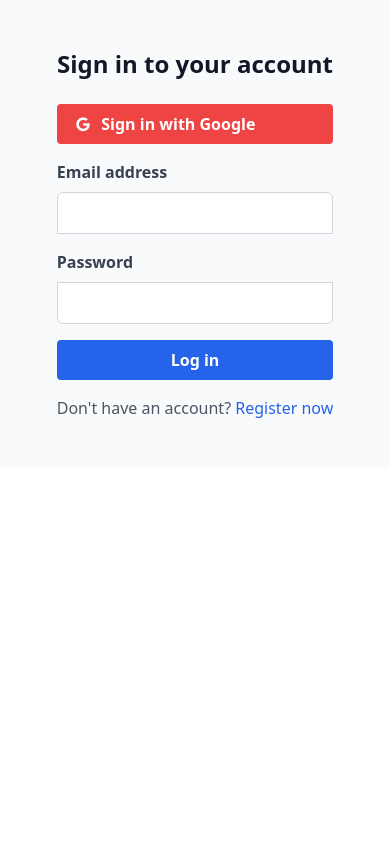
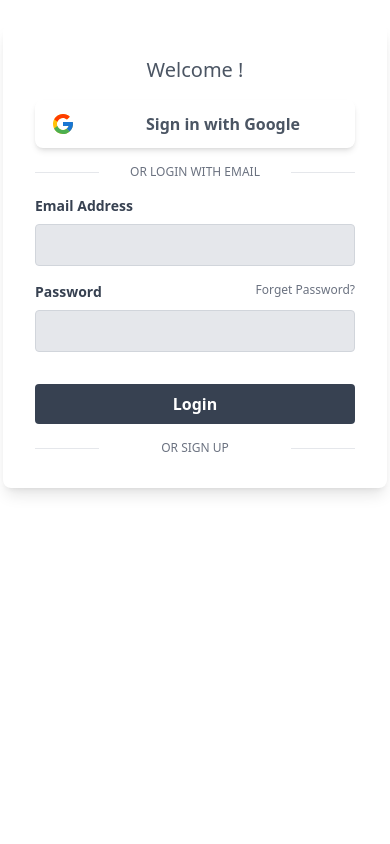
Before and after one commit to mateokurti/sistem-postar, a PHP site: page /app/Views/auth/sign_in.php in a window 390 px wide. Run offline with PHP 8.4, Linux system fonts and the light colour scheme; data that the repository does not hold is empty.

Commit message:
sign_in fix

```diff
--- a/app/Views/auth/sign_in.php
+++ b/app/Views/auth/sign_in.php
@@ -6,52 +6,47 @@
     </div>
 <?php endif; ?>
 
-<div class="flex flex-col lg:flex-row h-screen">
-    <!-- Left column -->
-    <div class="bg-gray-50 lg:w-1/2 flex items-center justify-center">
-        <div class="mx-auto max-w-md py-12 px-4 sm:px-6 lg:px-8">
-            <div class="space-y-6">
-                <h2 class="text-center text-2xl font-extrabold text-gray-900">
-                    Sign in to your account
-                </h2>
-                <div class="flex flex-col space-y-4">
-                    <!-- Google sign-in button -->
-                    <a href="#" class="bg-red-500 hover:bg-red-700 text-white font-bold py-2 px-4 rounded">
-                        <i class="fa fa-google fa-fw mr-2"></i>Sign in with Google
-                    </a>
-                    <!-- Email and password input fields -->
-                    <div>
-                        <label for="email" class="block text-gray-700 font-bold mb-2">
-                            Email address
-                        </label>
-                        <input id="email" name="email" type="email" required
-                            class="appearance-none rounded-none relative block w-full px-3 py-2 border border-gray-300 placeholder-gray-500 text-gray-900 rounded-t-md focus:outline-none focus:ring-blue-500 focus:border-blue-500 focus:z-10 sm:text-sm">
-                    </div>
-                    <div>
-                        <label for="password" class="block text-gray-700 font-bold mb-2">
-                            Password
-                        </label>
-                        <input id="password" name="password" type="password" required
-                            class="appearance-none rounded-none relative block w-full px-3 py-2 border border-gray-300 placeholder-gray-500 text-gray-900 rounded-b-md focus:outline-none focus:ring-blue-500 focus:border-blue-500 focus:z-10 sm:text-sm">
-                    </div>
-                    <!-- Login and registration buttons -->
-                    <div>
-                        <button type="submit"
-                            class="w-full bg-blue-600 hover:bg-blue-700 text-white font-bold py-2 px-4 rounded">
-                            Log in
-                        </button>
-                    </div>
-                    <div class="text-center">
-                        <span class="text-gray-600">Don't have an account?</span>
-                        <a href="#" class="text-blue-600 hover:text-blue-800">Register now</a>
-                    </div>
+<div class="py-6">
+  <div class="flex bg-white rounded-lg shadow-lg overflow-hidden mx-auto max-w-sm lg:max-w-4xl">
+        <div class="hidden lg:block lg:w-1/2 bg-cover" style="background-image:url('postaa.jpg')"></div>
+        <div class="w-full p-8 lg:w-1/2">
+            <p class="text-xl text-gray-600 text-center">Welcome !</p>
+            <a href="#" class="flex items-center justify-center mt-4 text-white rounded-lg shadow-md hover:bg-gray-100">
+                <div class="px-4 py-3">
+                    <svg class="h-6 w-6" viewBox="0 0 40 40">
+                        <path d="M36.3425 16.7358H35V16.6667H20V23.3333H29.4192C28.045 27.2142 24.3525 30 20 30C14.4775 30 10 25.5225 10 20C10 14.4775 14.4775 9.99999 20 9.99999C22.5492 9.99999 24.8683 10.9617 26.6342 12.5325L31.3483 7.81833C28.3717 5.04416 24.39 3.33333 20 3.33333C10.7958 3.33333 3.33335 10.7958 3.33335 20C3.33335 29.2042 10.7958 36.6667 20 36.6667C29.2042 36.6667 36.6667 29.2042 36.6667 20C36.6667 18.8825 36.5517 17.7917 36.3425 16.7358Z" fill="#FFC107"/>
+                        <path d="M5.25497 12.2425L10.7308 16.2583C12.2125 12.59 15.8008 9.99999 20 9.99999C22.5491 9.99999 24.8683 10.9617 26.6341 12.5325L31.3483 7.81833C28.3716 5.04416 24.39 3.33333 20 3.33333C13.5983 3.33333 8.04663 6.94749 5.25497 12.2425Z" fill="#FF3D00"/>
+                        <path d="M20 36.6667C24.305 36.6667 28.2167 35.0192 31.1742 32.34L26.0159 27.975C24.3425 29.2425 22.2625 30 20 30C15.665 30 11.9842 27.2359 10.5975 23.3784L5.16254 27.5659C7.92087 32.9634 13.5225 36.6667 20 36.6667Z" fill="#4CAF50"/>
+                        <path d="M36.3425 16.7358H35V16.6667H20V23.3333H29.4192C28.7592 25.1975 27.56 26.805 26.0133 27.9758C26.0142 27.975 26.015 27.975 26.0158 27.9742L31.1742 32.3392C30.8092 32.6708 36.6667 28.3333 36.6667 20C36.6667 18.8825 36.5517 17.7917 36.3425 16.7358Z" fill="#1976D2"/>
+                    </svg>
                 </div>
+                <h1 class="px-4 py-3 w-5/6 text-center text-gray-600 font-bold">Sign in with Google</h1>
+            </a>
+            <div class="mt-4 flex items-center justify-between">
+                <span class="border-b w-1/5 lg:w-1/4"></span>
+                <a href="#" class="text-xs text-center text-gray-500 uppercase">or login with email</a>
+                <span class="border-b w-1/5 lg:w-1/4"></span>
+            </div>
+            <div class="mt-4">
+                <label class="block text-gray-700 text-sm font-bold mb-2">Email Address</label>
+                <input class="bg-gray-200 text-gray-700 focus:outline-none focus:shadow-outline border border-gray-300 rounded py-2 px-4 block w-full appearance-none" type="email">
+            </div>
+            <div class="mt-4">
+                <div class="flex justify-between">
+                    <label class="block text-gray-700 text-sm font-bold mb-2">Password</label>
+                    <a href="#" class="text-xs text-gray-500">Forget Password?</a>
+                </div>
+                <input class="bg-gray-200 text-gray-700 focus:outline-none focus:shadow-outline border border-gray-300 rounded py-2 px-4 block w-full appearance-none" type="password">
+            </div>
+            <div class="mt-8">
+                <button class="bg-gray-700 text-white font-bold py-2 px-4 w-full rounded hover:bg-gray-600">Login</button>
+            </div>
+            <div class="mt-4 flex items-center justify-between">
+                <span class="border-b w-1/5 md:w-1/4"></span>
+                <a href="#" class="text-xs text-gray-500 uppercase">or sign up</a>
+                <span class="border-b w-1/5 md:w-1/4"></span>
             </div>
         </div>
-    </div>
-    <!-- Right column -->
-    <div class="hidden lg:block lg:w-1/2 bg-cover bg-center"
-        style="background-image: url('https://via.placeholder.com/800x600')">
     </div>
 </div>
 
```
Also changed, not shown: public/assets/css/output.css, public/posta.jpg (added), public/postaa.jpg (added), 1 other file.
